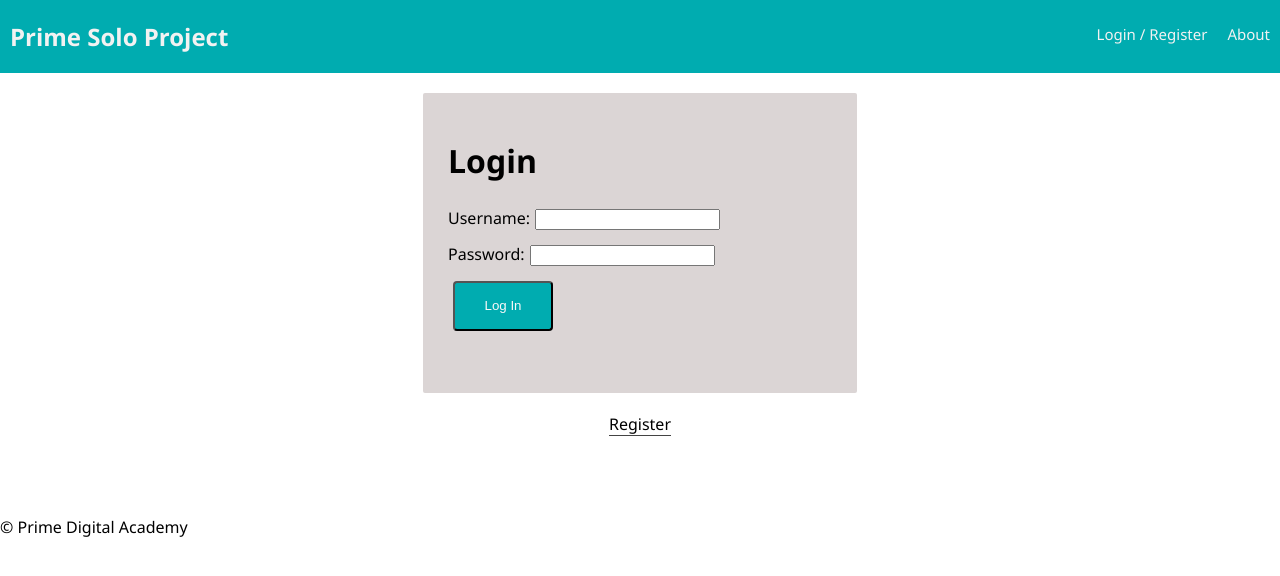
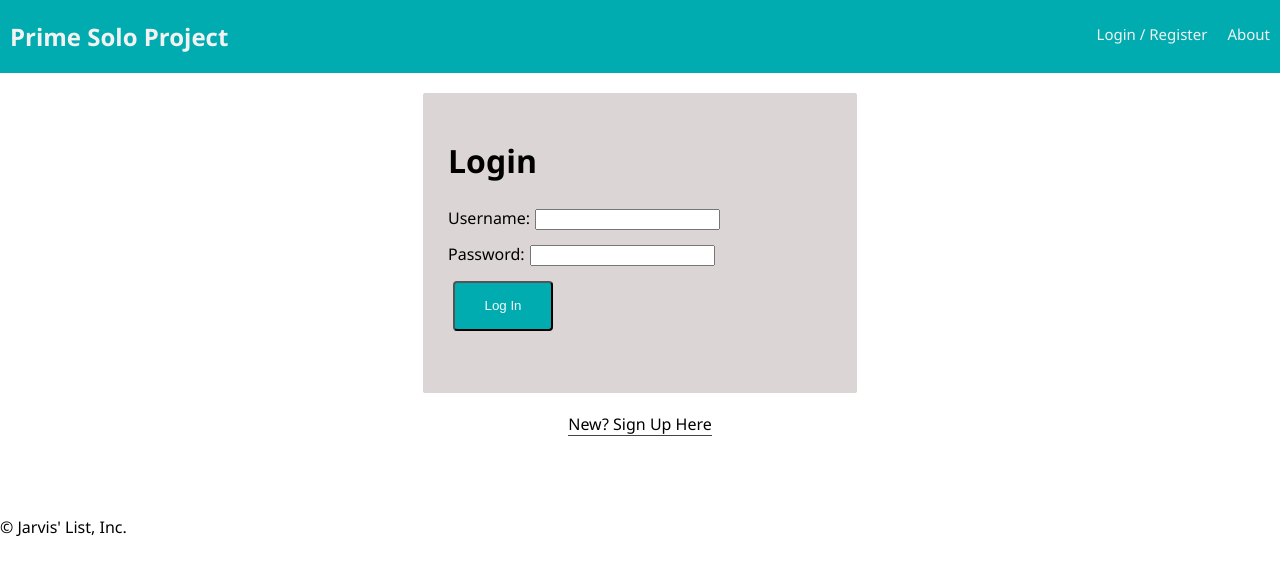
Before and after one commit to jwhy89/jarvis_list, a React (Create React App) app: page /#/home in a window 1280 px wide. Shown: the top 576 px of the page. Built offline with nearby package versions, Linux system fonts and the light colour scheme; no server answers.

Commit message:
updated footer component; updated login component; updated registerpage component

```diff
--- a/src/components/Footer/Footer.js
+++ b/src/components/Footer/Footer.js
@@ -8,7 +8,7 @@ import './Footer.css'
 
 const Footer = () => (
   <footer>
-    &copy; Prime Digital Academy
+    &copy; Jarvis' List, Inc.
   </footer>
 );
 
--- a/src/components/LoginPage/LoginPage.js
+++ b/src/components/LoginPage/LoginPage.js
@@ -79,7 +79,7 @@ class LoginPage extends Component {
             className="link-button"
             onClick={() => {this.props.dispatch({type: 'SET_TO_REGISTER_MODE'})}}
           >
-            Register
+            New? Sign Up Here
           </button>
         </center>
       </div>
--- a/src/components/RegisterPage/RegisterPage.js
+++ b/src/components/RegisterPage/RegisterPage.js
@@ -41,24 +41,25 @@ class RegisterPage extends Component {
           </h2>
         )}
         <form onSubmit={this.registerUser}>
-          <h1>Register User</h1>
           <div>
             <label htmlFor="username">
-              Username:
+              Create a Username:
               <input
                 type="text"
                 name="username"
                 value={this.state.username}
+                placeholder="Username"
                 onChange={this.handleInputChangeFor('username')}
               />
             </label>
           </div>
           <div>
             <label htmlFor="password">
-              Password:
+              Create a Password:
               <input
                 type="password"
                 name="password"
+                placeholder="Password"
                 value={this.state.password}
                 onChange={this.handleInputChangeFor('password')}
               />
@@ -79,7 +80,7 @@ class RegisterPage extends Component {
             className="link-button"
             onClick={() => {this.props.dispatch({type: 'SET_TO_LOGIN_MODE'})}}
           >
-            Login
+            Cancel
           </button>
         </center>
       </div>
```
